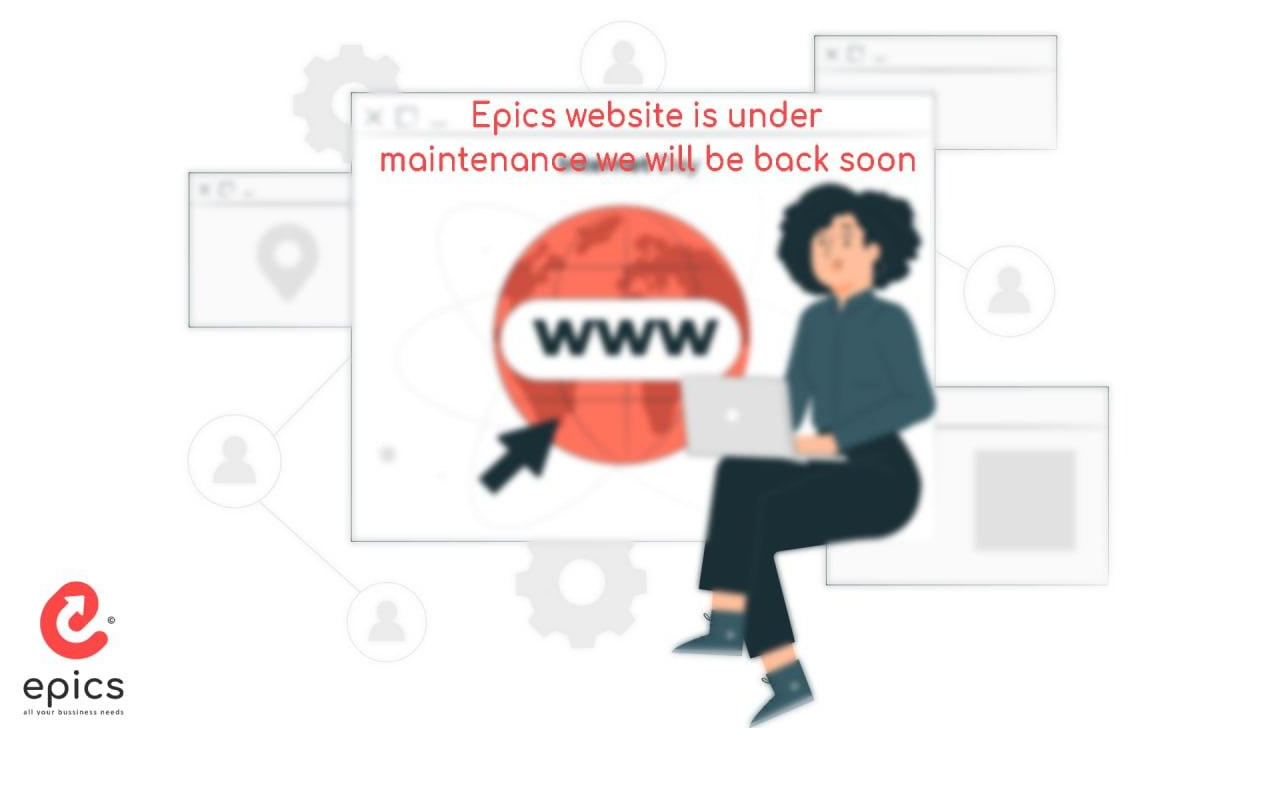
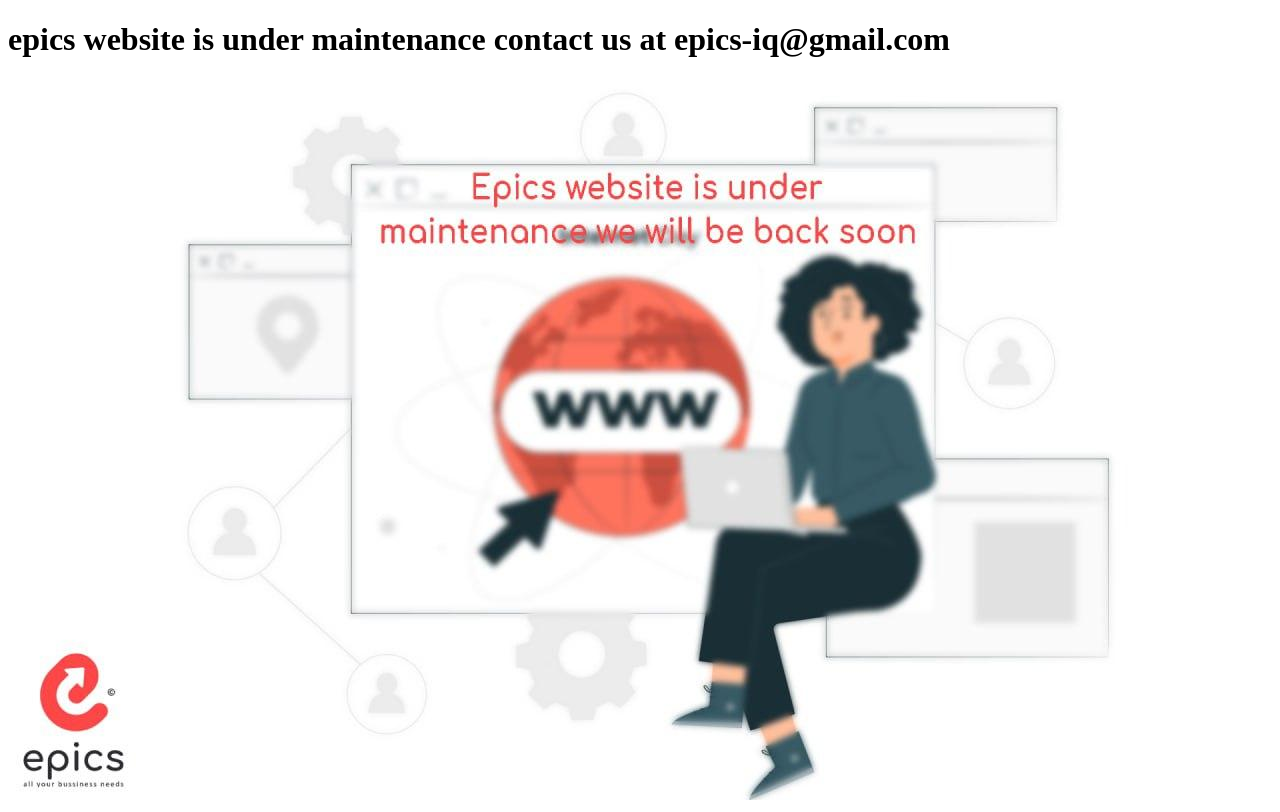
Before and after one commit to alanim7md/epics-iq, a plain HTML site: page index.html in a window 1280 px wide. Drawn offline with Linux system fonts and the light colour scheme.

Commit message:
Update index.html

```diff
--- a/index.html
+++ b/index.html
@@ -7,6 +7,7 @@
     <title>EPICS</title>
 </head>
 <body>
+    <h1>epics website is under maintenance contact us at epics-iq@gmail.com</h1>
     <img src="1.jpg" alt="">
 </body>
 </html>
```
